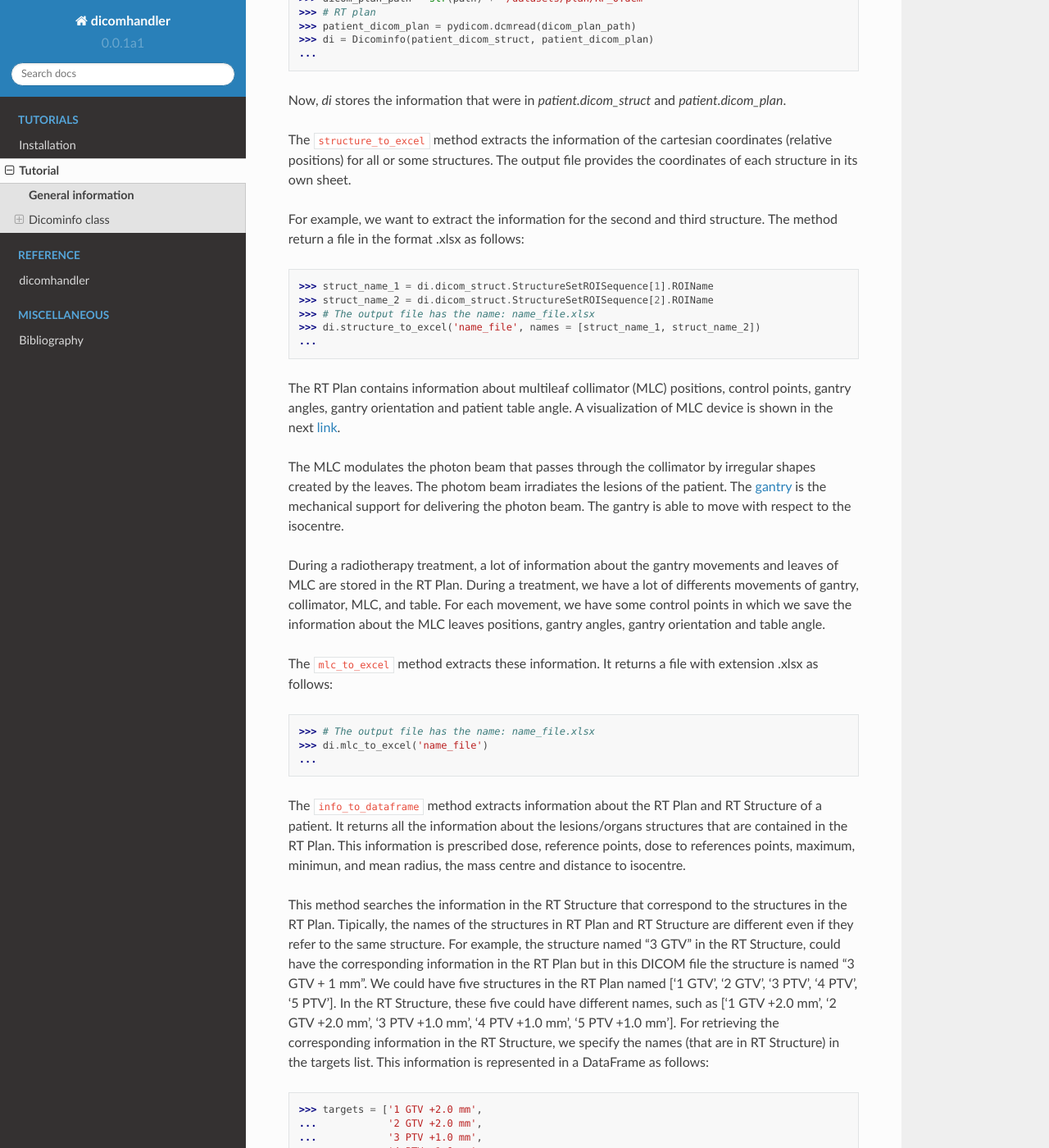
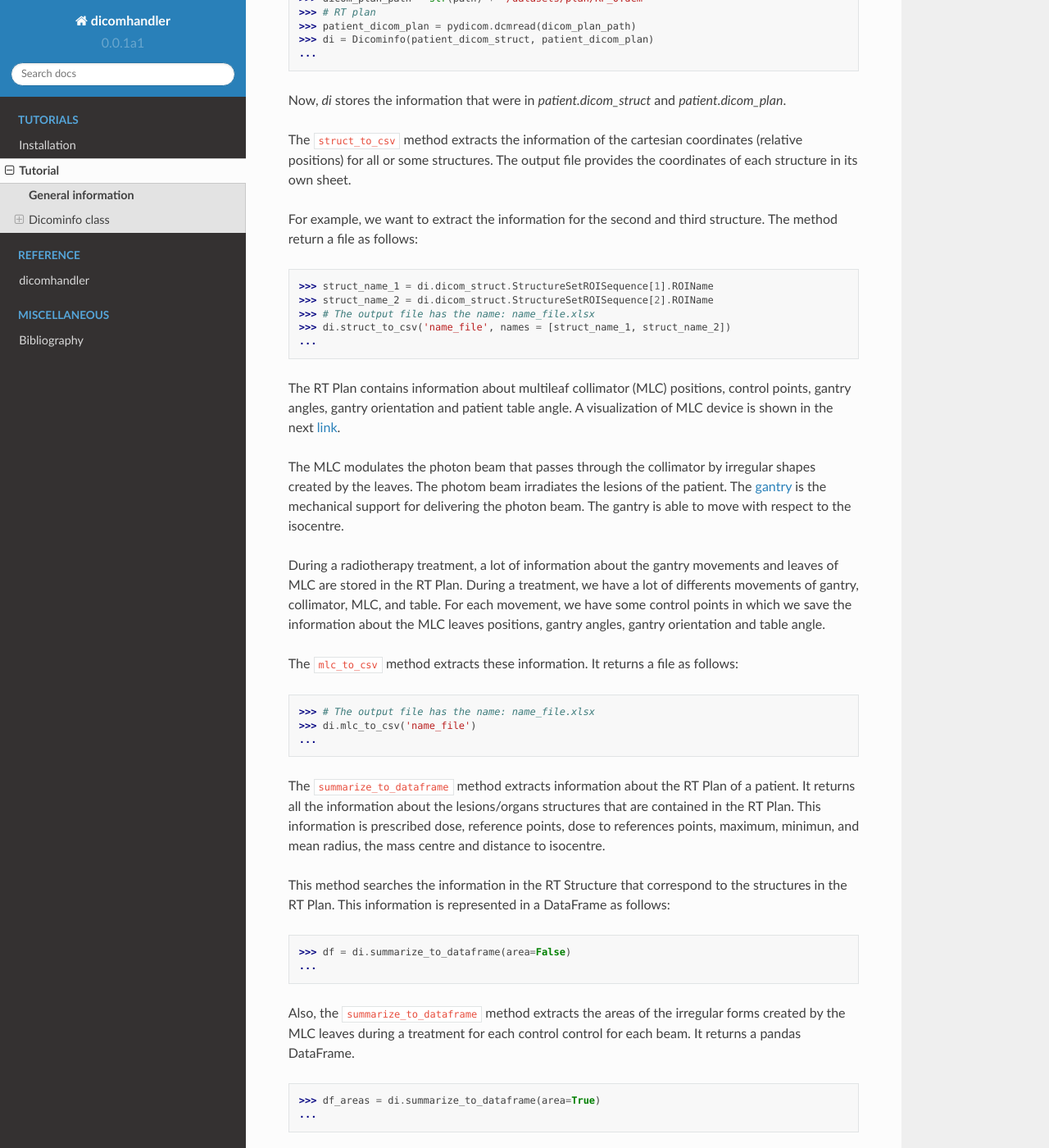
Before and after one commit to alxrojas/dicomhandler, a Sphinx documentation site: the page built from docs/source/tutorial/basic/tutorial.rst, in a window 1280 px wide and 1400 px high, scrolled down 4792 px. Shown: the whole window at 82% size. Built offline with Sphinx 7.4.7 and the Read the Docs theme 2.0.0, drawn with Linux system fonts in a browser that asks for light colours; the version number is read from the project's files by our own code; some of the changed text lies outside the part shown.

Commit message:
Buffer struct_to_csv and mlc_to_csv. Changes in documentation. xlsxwriter deleted.

```diff
--- a/docs/source/tutorial/basic/tutorial.rst
+++ b/docs/source/tutorial/basic/tutorial.rst
@@ -31,24 +31,24 @@
 
 .. _here: https://dicom.innolitics.com/ciods/
 
-The core of our package is the class ``Dicominfo``. The class can be instantiated by means of ``pydicom`` objects
+The core of our package is the class ``DicomInfo``. The class can be instantiated by means of ``pydicom`` objects
 that contain the DICOM files described above. From a practical point of view, a Dicominfo object can be instantiated
 with zero and up to three ``pydicom`` objects that represents the three DICOM files. The goals of the class are the managing,
 format converting and the reporting of data summaries about the ``pydicom`` objects contained in the class.
 
-The ``report`` method, that is not contained in the class ``Dicominfo``, is used for generating a excel file that contains information
+The ``report`` method, that is not contained in the class ``DicomInfo``, is used for generating a excel file that contains information
 about RT Structure file. The *datasets* folder, that contains some DICOM files, is in the directory package
 *folder -> docs -> source -> tutorial -> datasets*.
 
 ---------------
 Dicominfo class
 ---------------
-Now we describe how this ``Dicominfo`` stores, manages and converts DICOM files.
+Now we describe how this ``DicomInfo`` stores, manages and converts DICOM files.
 
 Storing DICOM
 -------------
 
-We read the DICOM file before storing it in a instance of ``Dicominfo`` class. The first thing to do, before
+We read the DICOM file before storing it in a instance of ``DicomInfo`` class. The first thing to do, before
 storing a DICOM file, is reading it. In order to read it, we import ``os`` package (used for retrieving
 the path in which are the DICOM files) and ``pydicom`` package_ (used for reading a DICOM file). The extension
 of a DICOM file is .dcm. In the following example, the variable *patient.dicom_struct* contains a RT Structure.
@@ -67,16 +67,16 @@
       >>> patient_dicom_struct = pydicom.dcmread(dicom_structure_path)
       ...
 
-Now, we can create a instance of ``Dicominfo``. The name of this instance is *di*. For creating a instance of the
+Now, we can create a instance of ``DicomInfo``. The name of this instance is *di*. For creating a instance of the
 class, we need at least one of the three DICOM files described at the beginning of the section. We import
-``Dicominfo`` as follows:
+``DicomInfo`` as follows:
 
 .. code-block:: python
 
-      >>> from dicomhandler.dicom_info import Dicominfo
+      >>> from dicomhandler.dicom_info import DicomInfo
 
 
-      >>> di = Dicominfo(patient_dicom_struct)
+      >>> di = DicomInfo(patient_dicom_struct)
       ...
 
 At this point, *di* stores the RT Structure. For example, we can retrieve the name of the patient:
@@ -96,7 +96,7 @@
       ...
 
 We can start to see the methods that handling and converting the DICOM files. The methods that
-manage this type of DICOM file are ``anonymize``, ``rotate``, ``translate`` and ``add_margin``.
+manage this type of DICOM file are ``anonymize``, ``move`` and ``add_margin``.
 All these methods can modify the information of the patient's structures.
 
 The object *di.dicom_struct.StructureSetROISequence* contains all the names of the structures.
@@ -147,7 +147,7 @@
       # This date corresponds to the creation date of the CT device.
       ...
 
-The method ``rotate`` is used to perform a rotation_ in pitch, yaw or roll directions of a structure.
+The method ``move`` could perform a rotation_ in pitch, yaw or roll directions of a structure.
 
 .. _rotation: https://en.wikipedia.org/wiki/Aircraft_principal_axes
 
@@ -162,17 +162,17 @@
 
       >>> struct_name = di.dicom_struct.StructureSetROISequence[1].ROIName
       >>> # Roll rotation of 20.0º in the isocentre
-      >>> di_rotate = di.rotate(struct_name, 20.0, 'roll')
+      >>> di_rotate = di.move(struct_name, 20.0, 'roll')
       >>> di_rotate.dicom_struct.ROIContourSequence[1].ContourSequence[1].ContourData
 
       >>> # For a rotation in an arbritary point
       >>> point = [4.0, -1.2, 100.8]
-      >>> di_rotate = di.rotate(struct_name, 20.0, 'roll', point)
+      >>> di_rotate = di.move(struct_name, 20.0, 'roll', point)
       >>> di_rotate.dicom_struct.ROIContourSequence[1].ContourSequence[1].ContourData
       ...
 
 
-The ``translate`` method is used for displacing a structure along the axes x, y or z. By default, translations
+The ``move`` method is used for displacing a structure along the axes x, y or z. By default, translations
 are performed for the isocentre (that is the last structure of the sequence *di.dicom_struct.ROIContourSequence*)
 or an arbitrary point defined by the user.
 
@@ -182,7 +182,7 @@
 
       >>> # x translation of 2.0 mm in the isocentre
       >>> struct_name = di.dicom_struct.StructureSetROISequence[1].ROIName
-      >>> di_translate = di.translate(struct_name, 2.0, 'x')
+      >>> di_translate = di.move(struct_name, 2.0, 'x')
       ...
 
 With the ``add_margin`` method, we can increase/decrease the margin of a specific structure. The
@@ -201,7 +201,7 @@
       >>> di_decreased = di.add_margin(struct_name, -2.0)
       ...
 
-As we have seen, the extraction of the contour data from ``Dicominfo`` object is a bit trivial. The ``Dicominfo``
+As we have seen, the extraction of the contour data from ``DicomInfo`` object is a bit trivial. The ``DicomInfo``
 instance *di* is created using a RT Structure *patient.dicom_struct*. All the information of the RT Structure
 are inside the di:
 
@@ -219,9 +219,9 @@
 -----------------
 
 For simplifying the extraction of information from RT Structure and RT Plan, we use the methods
-``structure_to_excel``, ``mlc_to_excel``, and ``info_to_dataframe`` of ``Dicominfo``. With these methods, we
+``struct_to_csv``, ``mlc_to_csv``, and ``summarize_to_dataframe`` of ``DicomInfo``. With these methods, we
 want to give the user a way to better structure the information contained in RT Structure and RT Plan.
-Now, we want to instance a ``Dicominfo`` object which also contains RT Plan. The RT Structure and RT Plan must
+Now, we want to instance a ``DicomInfo`` object which also contains RT Plan. The RT Structure and RT Plan must
 refer to the same patient. The ``pydicom`` object *patient.dicom_plan* contains the information of RT Plan.
 
 .. code-block:: python
@@ -238,18 +238,18 @@
 
 Now, *di* stores the information that were in *patient.dicom_struct* and *patient.dicom_plan*.
 
-The ``structure_to_excel`` method extracts the information of the cartesian coordinates (relative positions)
+The ``struct_to_csv`` method extracts the information of the cartesian coordinates (relative positions)
 for all or some structures. The output file provides the coordinates of each structure in its own sheet.
 
-For example, we want to extract the information for the second and third structure. The method return a file in the
-format .xlsx as follows:
+For example, we want to extract the information for the second and third structure. The method return a file
+as follows:
 
 .. code-block:: python
 
       >>> struct_name_1 = di.dicom_struct.StructureSetROISequence[1].ROIName
       >>> struct_name_2 = di.dicom_struct.StructureSetROISequence[2].ROIName
       >>> # The output file has the name: name_file.xlsx
-      >>> di.structure_to_excel('name_file', names = [struct_name_1, struct_name_2])
+      >>> di.struct_to_csv('name_file', names = [struct_name_1, struct_name_2])
       ...
 
 The RT Plan contains information about multileaf collimator (MLC) positions, control points, gantry angles,
@@ -268,37 +268,33 @@
 MLC, and table. For each movement, we have some control points in which we save the information about the
 MLC leaves positions, gantry angles, gantry orientation and table angle.
 
-The ``mlc_to_excel`` method extracts these information. It returns a file with extension .xlsx as follows:
+The ``mlc_to_csv`` method extracts these information. It returns a file as follows:
 
 .. code-block:: python
 
       >>> # The output file has the name: name_file.xlsx
-      >>> di.mlc_to_excel('name_file')
+      >>> di.mlc_to_csv('name_file')
       ...
 
-The ``info_to_dataframe`` method extracts information about the RT Plan and RT Structure of a patient.
+The ``summarize_to_dataframe`` method extracts information about the RT Plan of a patient.
 It returns all the information about the lesions/organs structures that are contained in the RT Plan.
 This information is prescribed dose, reference points, dose to references points, maximum, minimun, and
 mean radius, the mass centre and distance to isocentre.
 
 This method searches the information in the RT Structure that correspond to the structures in the RT
-Plan. Tipically, the names of the structures in RT Plan and RT Structure are different even if they
-refer to the same structure. For example, the structure named "3 GTV" in the RT Structure, could have
-the corresponding information in the RT Plan but in this DICOM file the structure is named "3 GTV + 1 mm".
-We could have five structures in the RT Plan named ['1 GTV', '2 GTV', '3 PTV', '4 PTV', '5 PTV']. In the RT
-Structure, these five could have different names, such as ['1 GTV +2.0 mm', '2 GTV +2.0 mm',
-'3 PTV +1.0 mm', '4 PTV +1.0 mm', '5 PTV +1.0 mm']. For retrieving the corresponding information in
-the RT Structure, we specify the names (that are in RT Structure) in the targets list.
-This information is represented in a DataFrame as follows:
+Plan. This information is represented in a DataFrame as follows:
 
 .. code-block:: python
 
-      >>> targets = ['1 GTV +2.0 mm',
-      ...            '2 GTV +2.0 mm',
-      ...            '3 PTV +1.0 mm',
-      ...            '4 PTV +1.0 mm',
-      ...            '5 PTV +1.0 mm']
-      >>> df = di.info_to_dataframe(targets)
+      >>> df = di.summarize_to_dataframe(area=False)
+      ...
+
+Also, the ``summarize_to_dataframe`` method extracts the areas of the irregular forms created by the MLC leaves
+during a treatment for each control control for each beam. It returns a pandas DataFrame.
+
+.. code-block:: python
+
+      >>> df_areas = di.summarize_to_dataframe(area=True)
       ...
 
 Reporting data
@@ -314,7 +310,7 @@
 
       >>> import pydicom
 
-      >>> from dicomhandler.dicom_info import Dicominfo
+      >>> from dicomhandler.dicom_info import DicomInfo
       >>> from dicomhandler.report import report
 
 
@@ -323,7 +319,7 @@
       >>> patient_struct = pydicom.dcmread(dicom_structure_path)
       >>> di = Dicominfo(patient_struct)
       >>> struct_name = di.dicom_struct.StructureSetROISequence[2].ROIName
-      >>> di_rotated = di.rotate(struct_name, 5.0, 'yaw')
+      >>> di_rotated = di.move(struct_name, 5.0, 'yaw')
       >>> report(di_1, di_rotated, struct_name)
       Parameter	Value [mm]
       0	Max radius	21.828
@@ -338,11 +334,3 @@
       9	Variance distance	0.640
       10    Distance between center mass	4.119
       ...
-
-The ``areas_to_dataframe`` method extracts the areas of the irregular forms created by the MLC leaves
-during a treatment for each control control for each beam. It returns a pandas DataFrame.
-
-.. code-block:: python
-
-      >>> df_areas = di.areas_to_dataframe()
-      ...
--- a/pyproject.toml
+++ b/pyproject.toml
@@ -21,9 +21,7 @@
 dependencies = [
     "numpy",
     "pandas",
-    "xlsxwriter",
     "pydicom",
-    "openpyxl",
     "toml"
 ]
 # copy y warnings están built-in aparentemente (i.e. no hay que importarlas)
```
Also changed, not shown: README.md (+25 -18 lines), docs/source/_dynamic/README.rst (+30 -19 lines), 4 other files.
